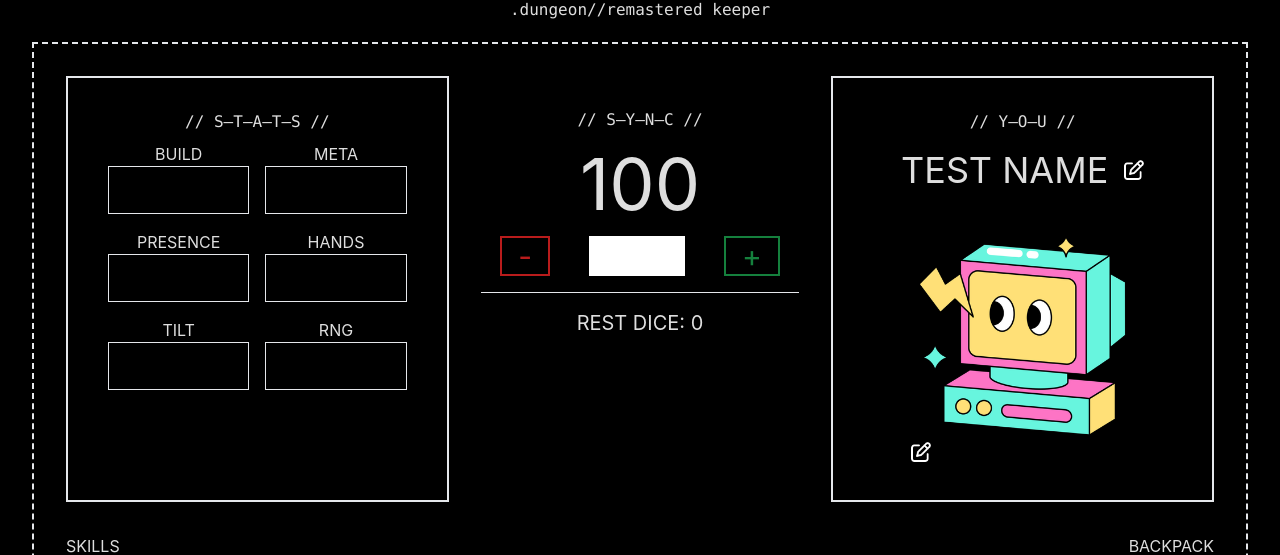
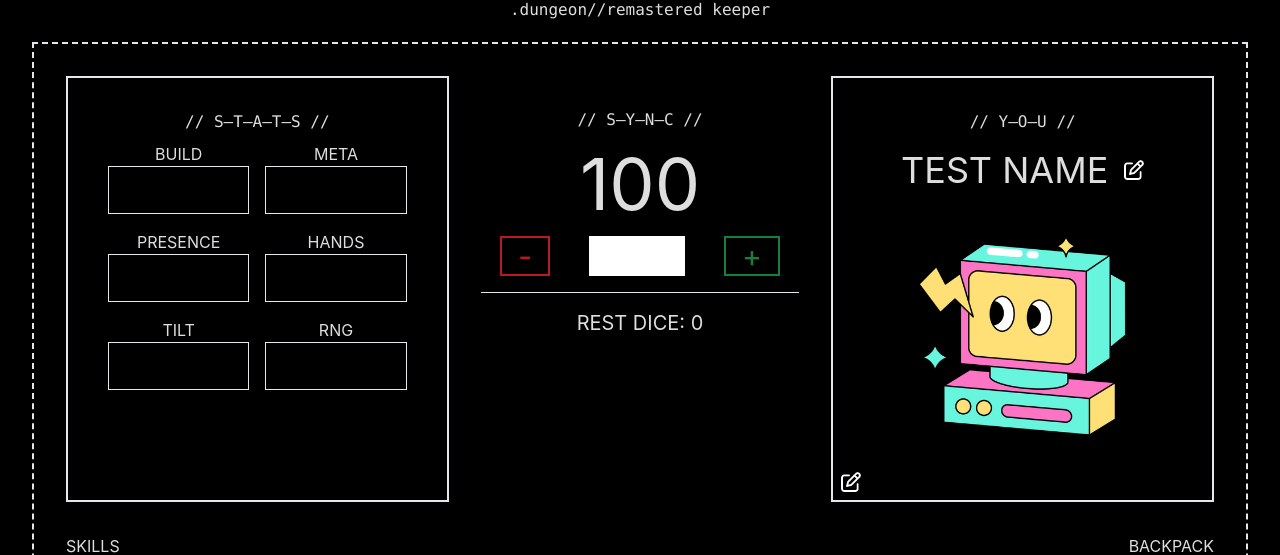
Before and after one commit to cam-ball/dot-dungon-keeper, a React (Vite) app: page / in a window 1280 px wide. Shown: the part 198-753 px from the top of the page. Built offline with nearby package versions, Linux system fonts and the light colour scheme.

Commit message:
Better position image edit button

```diff
--- a/src/components/keeper/profile/index.tsx
+++ b/src/components/keeper/profile/index.tsx
@@ -41,7 +41,7 @@ const Profile = () => {
   const maskedImgUrl = imgUrl === defaultProfilePic ? "" : imgUrl;
 
   return (
-    <div className="min-h-52 basis-1/3 border-2 border-solid p-8 text-center">
+    <div className="relative min-h-52 basis-1/3 border-2 border-solid p-8 text-center">
       <h3 className="font-mono">// Y–O–U //</h3>
       {showPopover === "name" && (
         <ChangePopover
@@ -69,17 +69,14 @@ const Profile = () => {
               <img src={editIcon} className="ml-4 w-5" />
             </button>
           </div>
-          <div className="relative mt-4 inline-flex">
+          <div className="mt-4 inline-flex">
             <img src={imgUrl} className="max-h-64" />
             <button
               onClick={() => {
                 setShowPopover("image");
               }}
             >
-              <img
-                src={editIcon}
-                className="absolute bottom-0 left-0 ml-4 w-5"
-              />
+              <img src={editIcon} className="absolute bottom-2 left-2 w-5" />
             </button>
           </div>
         </>
```
